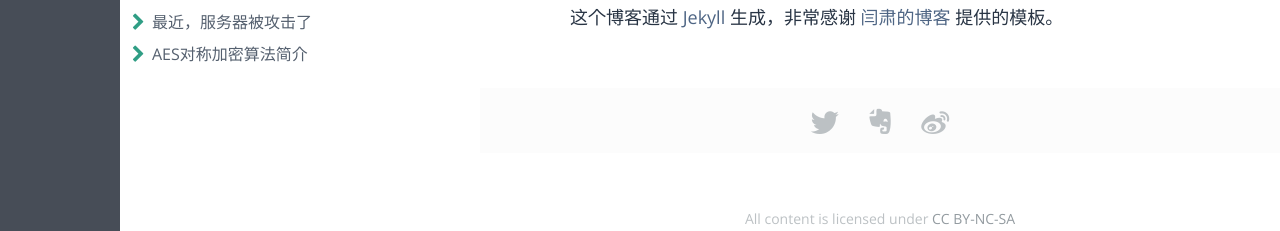
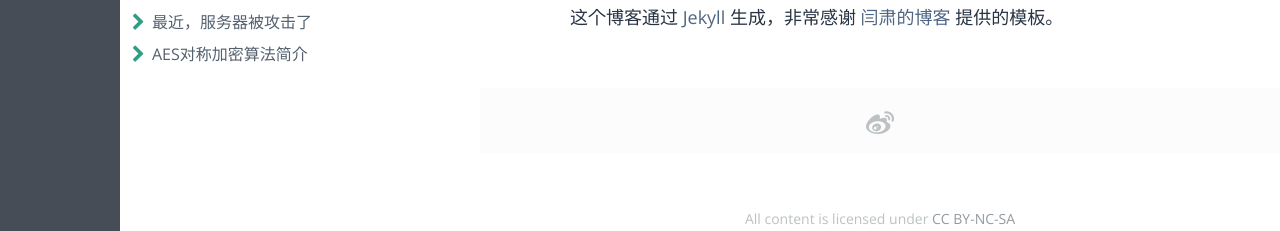
Before and after one commit to DrizztM/DrizztM.github.io, a Jekyll site: the page built from index.md, in a window 1280 px wide. Shown: the part 650-881 px from the top of the page. Built offline with Jekyll 4.4.1, drawn with Linux system fonts in a browser that asks for light colours; some web fonts are replaced.

Commit message:
去掉twitter、evernote

```diff
--- a/_layouts/post.html
+++ b/_layouts/post.html
@@ -15,8 +15,8 @@
 
 <div class="post-share">
   <div class="container">
-    <a href="https://twitter.com/share?url={{ page.url | prepend: site.baseurl | prepend: site.url }}&text={{ page.title }}" target="_blank" class="post-share-icon twitter"></a>
-    <a href="https://www.evernote.com/clip.action?url={{ page.url | prepend: site.baseurl | prepend: site.url }}&title={{ page.title }}" target="_blank" class="post-share-icon evernote"></a>
+    <!-- <a href="https://twitter.com/share?url={{ page.url | prepend: site.baseurl | prepend: site.url }}&text={{ page.title }}" target="_blank" class="post-share-icon twitter"></a>
+    <a href="https://www.evernote.com/clip.action?url={{ page.url | prepend: site.baseurl | prepend: site.url }}&title={{ page.title }}" target="_blank" class="post-share-icon evernote"></a> -->
     <a href="http://service.weibo.com/share/share.php?url={{ page.url | prepend: site.baseurl | prepend: site.url }}&title={{ page.title }}" target="_blank" class="post-share-icon weibo"></a>
   </div>
 </div>
```
